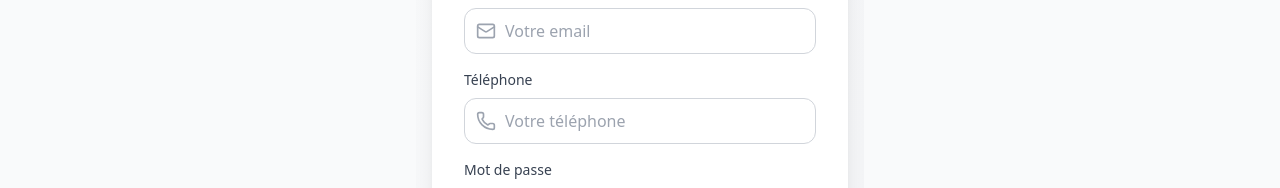
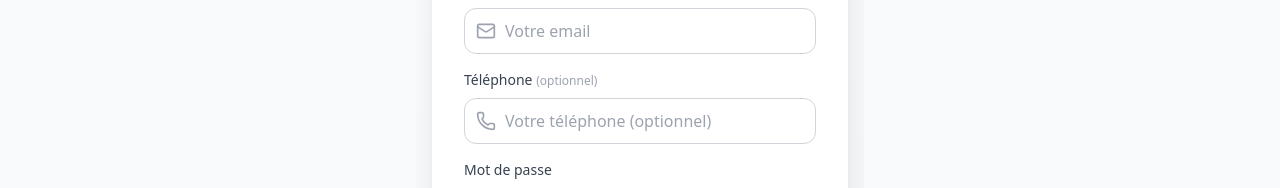
Before and after one commit to dassi-com/CA-IMMO, a Next.js app in the folder web/: page /register in a window 1280 px wide. Shown: the part 502-690 px from the top of the page. Built offline with nearby package versions, Linux system fonts and the light colour scheme; no server answers.

Commit message:
modification

```diff
--- a/web/app/(auth)/register/page.tsx
+++ b/web/app/(auth)/register/page.tsx
@@ -127,7 +127,7 @@ export default function RegisterPage() {
           {/* Phone */}
           <div className="mb-4">
             <label htmlFor="phone" className="block text-sm font-medium text-gray-700 mb-2">
-              Téléphone
+              Téléphone <span className="text-gray-400 text-xs">(optionnel)</span>
             </label>
             <div className="relative">
               <div className="absolute inset-y-0 left-0 pl-3 flex items-center pointer-events-none">
@@ -136,10 +136,9 @@ export default function RegisterPage() {
               <input
                 id="phone"
                 type="tel"
-                placeholder="Votre téléphone"
+                placeholder="Votre téléphone (optionnel)"
                 value={formData.phone}
                 onChange={(e) => setFormData({ ...formData, phone: e.target.value })}
-                required
                 className="w-full pl-10 pr-3 py-2.5 border border-gray-300 rounded-xl focus:outline-none focus:ring-2 focus:ring-red-500 focus:border-transparent transition"
               />
             </div>
```
